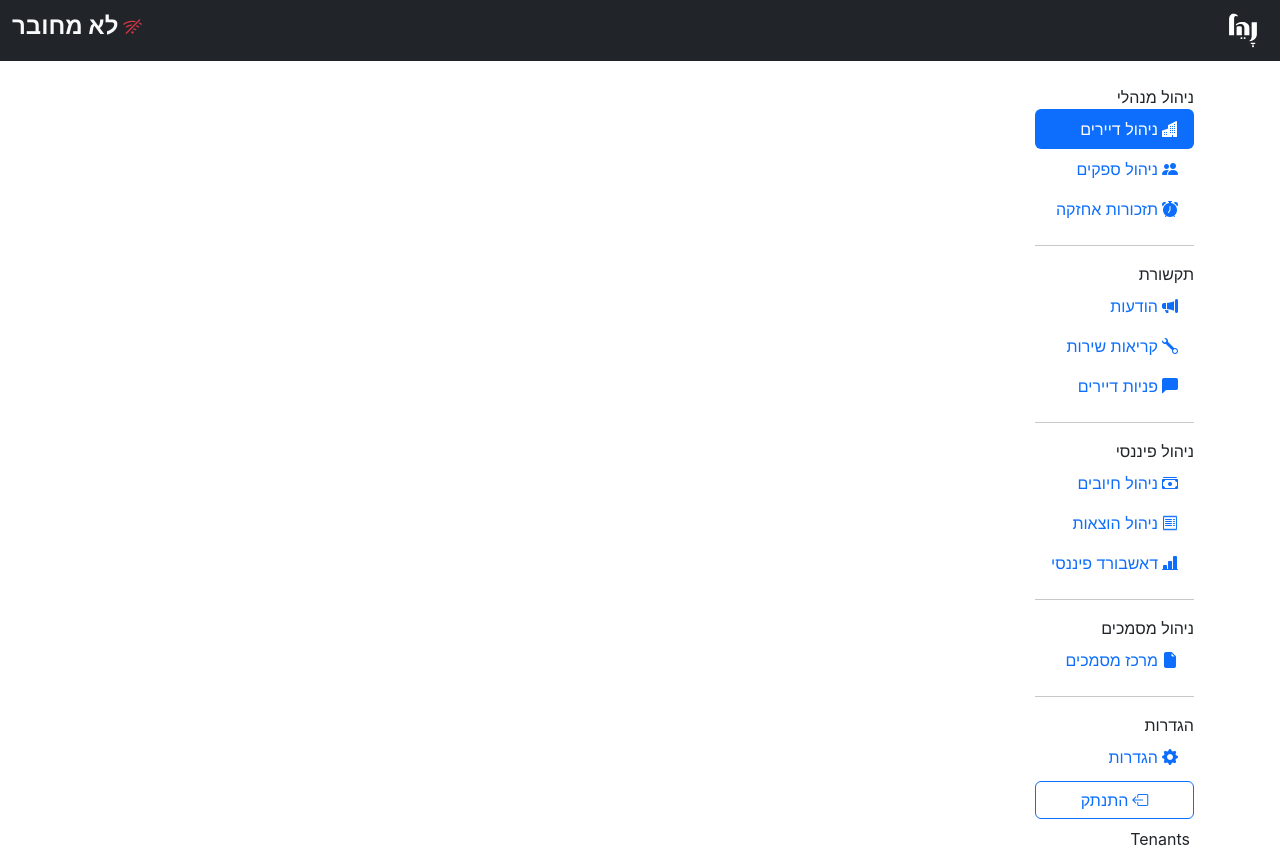
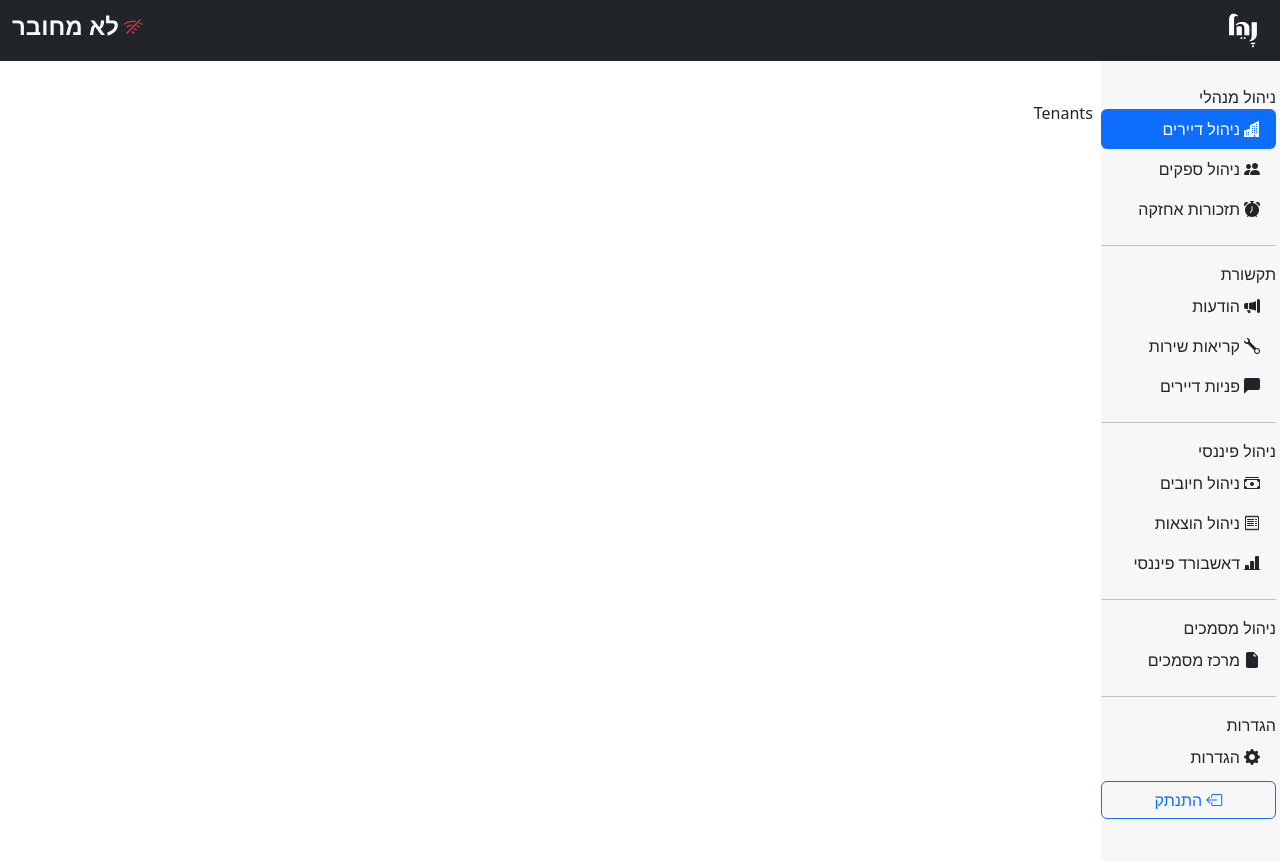
Before and after one commit to thesamirkhoury/HOA-Managment, a React (Create React App) app in the folder frontend/managers/: page /tenants in a window 1280 px wide. Built offline with nearby package versions, Linux system fonts and the light colour scheme.

Commit message:
Sidebar Styling

```diff
--- a/frontend/managers/src/index.css
+++ /dev/null
@@ -1,13 +0,0 @@
-body {
-  margin: 0;
-  font-family: -apple-system, BlinkMacSystemFont, 'Segoe UI', 'Roboto', 'Oxygen',
-    'Ubuntu', 'Cantarell', 'Fira Sans', 'Droid Sans', 'Helvetica Neue',
-    sans-serif;
-  -webkit-font-smoothing: antialiased;
-  -moz-osx-font-smoothing: grayscale;
-}
-
-code {
-  font-family: source-code-pro, Menlo, Monaco, Consolas, 'Courier New',
-    monospace;
-}
--- a/frontend/managers/src/index.js
+++ b/frontend/managers/src/index.js
@@ -10,7 +10,7 @@ import "bootstrap-icons/font/bootstrap-icons.css";
 // RTL Bootstrap
 import "bootstrap/dist/css/bootstrap.rtl.min.css";
 // styling
-import './index.css';
+import './style.scss';
 
 const root = ReactDOM.createRoot(document.getElementById('root'));
 root.render(
--- /dev/null
+++ b/frontend/managers/src/style.scss
@@ -0,0 +1,27 @@
+.container {
+  display: flex;
+  min-height: 100vh;
+  padding: 0;
+  margin: 0;
+}
+
+.sidebar {
+  @media (min-width: 1025px) {
+    flex: 1 1 0;
+    max-width: 14vw;
+    background-color: #f7f7f7;
+  }
+  a {
+    text-decoration: none;
+    color: inherit;
+  }
+  a:hover {
+    color: whitesmoke;
+    background-color: lightskyblue;
+  }
+}
+
+.content {
+  flex: 1 1 0;
+  padding: 2rem;
+}
```
